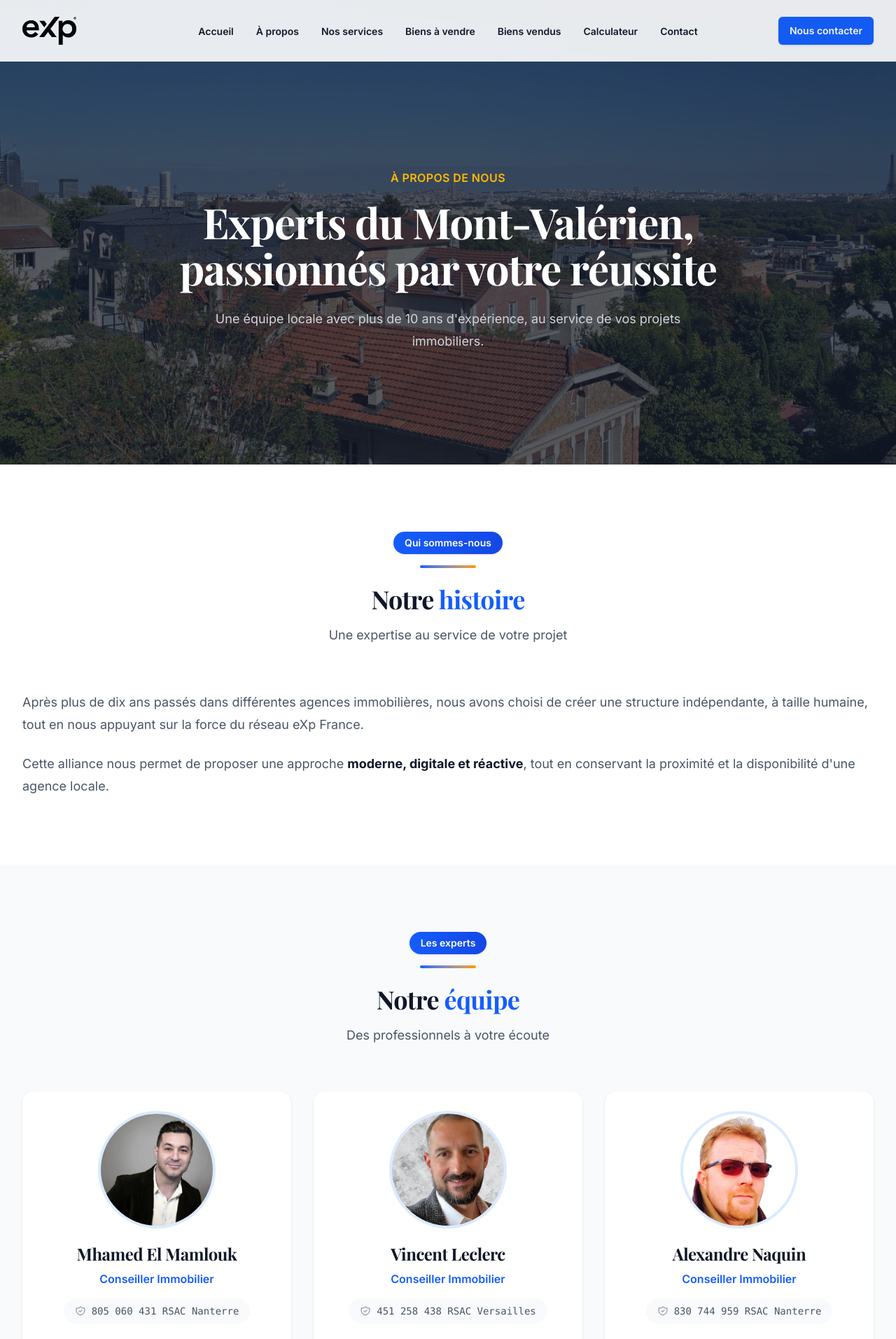
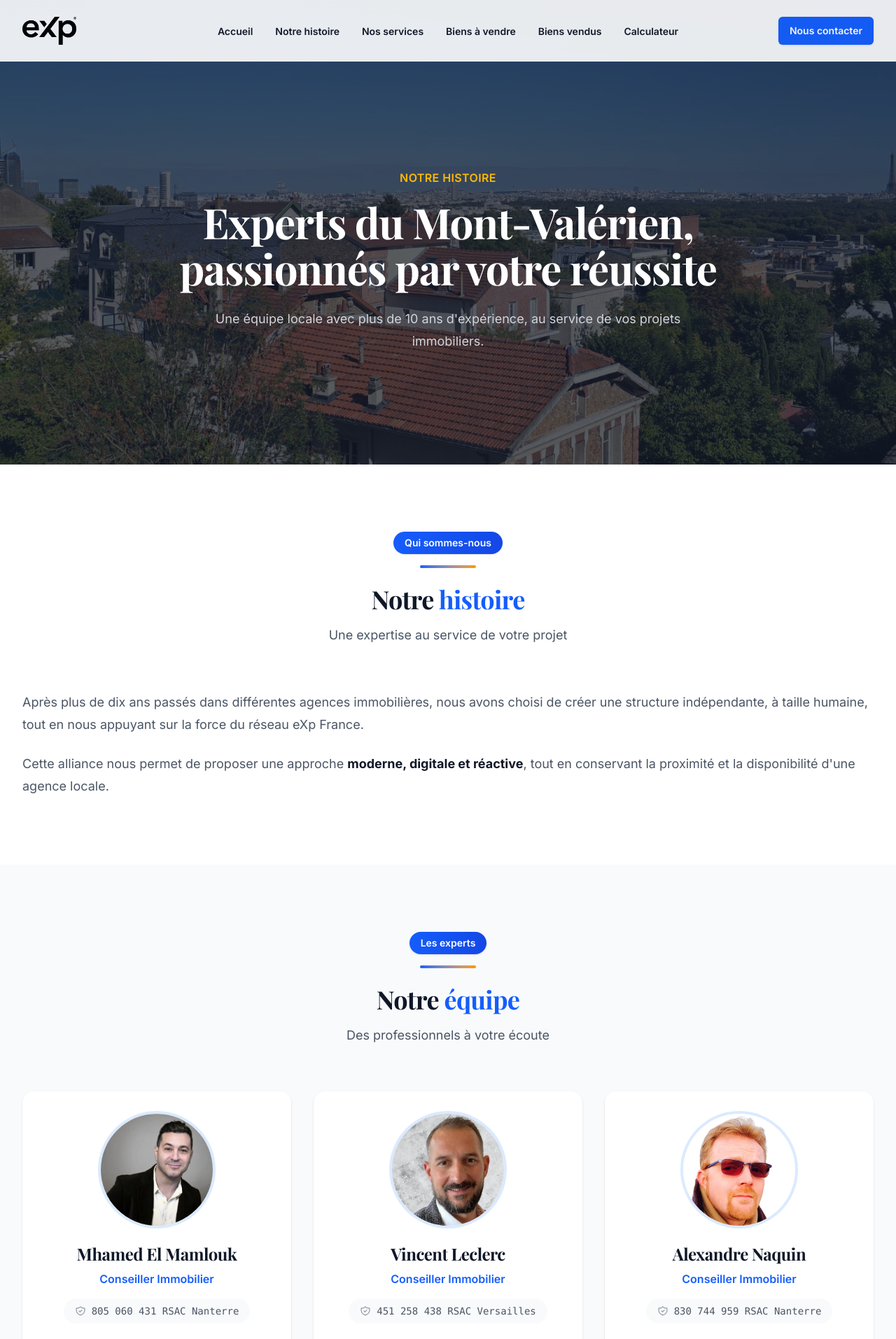
Before and after one commit to flowxt/immo92, a Next.js app: page /a-propos in a window 1280 px wide. Shown: the top 1914 px of the page at 70% size. Built offline with nearby package versions, Linux system fonts and the light colour scheme; a web font is replaced by a local one.

Commit message:
a propos

```diff
--- a/src/app/a-propos/page.js
+++ b/src/app/a-propos/page.js
@@ -118,7 +118,7 @@ export default function APropos() {
   return (
     <>
       <Hero
-        subtitle="À propos de nous"
+        subtitle="Notre histoire"
         title="Experts du Mont-Valérien, passionnés par votre réussite"
         description="Une équipe locale avec plus de 10 ans d'expérience, au service de vos projets immobiliers."
         imageSrc="/photos/mont-valerien.jpg"
@@ -196,7 +196,8 @@ export default function APropos() {
                       src={member.image}
                       alt={member.name}
                       fill
-                      className="object-cover"
+                      className="object-cover object-center"
+                      style={{ objectPosition: 'center 30%' }}
                       sizes="160px"
                     />
                   </motion.div>
--- a/src/app/biens-a-vendre/appartement-chatou-3-pieces/page.js
+++ b/src/app/biens-a-vendre/appartement-chatou-3-pieces/page.js
@@ -450,7 +450,8 @@ export default function AppartementChatou3Pieces() {
                       alt="Vincent LECLERC"
                       width={80}
                       height={80}
-                      className="rounded-full shadow-md"
+                      className="rounded-full shadow-md object-cover"
+                      style={{ objectPosition: 'center 30%' }}
                     />
                     <div>
                       <div className="font-bold text-gray-900">
--- a/src/app/biens-a-vendre/maison-nanterre-mont-valerien-jardin/page.js
+++ b/src/app/biens-a-vendre/maison-nanterre-mont-valerien-jardin/page.js
@@ -453,7 +453,8 @@ export default function MaisonNanterreMontValerienJardin() {
                       alt="Vincent LECLERC"
                       width={80}
                       height={80}
-                      className="rounded-full shadow-md"
+                      className="rounded-full shadow-md object-cover"
+                      style={{ objectPosition: 'center 30%' }}
                     />
                     <div>
                       <div className="font-bold text-gray-900">
--- a/src/app/biens-a-vendre/studio-carrieres-sur-seine/page.js
+++ b/src/app/biens-a-vendre/studio-carrieres-sur-seine/page.js
@@ -418,7 +418,8 @@ export default function StudioCarrieresSurSeine() {
                       alt="Vincent LECLERC"
                       width={80}
                       height={80}
-                      className="rounded-full shadow-md"
+                      className="rounded-full shadow-md object-cover"
+                      style={{ objectPosition: 'center 30%' }}
                     />
                     <div>
                       <div className="font-bold text-gray-900">
--- a/src/app/biens-vendus/maison-bezons-proche-t2/page.js
+++ b/src/app/biens-vendus/maison-bezons-proche-t2/page.js
@@ -406,7 +406,8 @@ export default function MaisonBezonsProcheT2() {
                         alt="Vincent LECLERC"
                         width={80}
                         height={80}
-                        className="rounded-full shadow-md"
+                        className="rounded-full shadow-md object-cover"
+                        style={{ objectPosition: 'center 30%' }}
                       />
                       <div>
                         <div className="font-bold text-gray-900">
--- a/src/components/Header.js
+++ b/src/components/Header.js
@@ -22,12 +22,11 @@ export default function Header() {
 
   const navigation = [
     { name: 'Accueil', href: '/' },
-    { name: 'À propos', href: '/a-propos' },
+    { name: 'Notre histoire', href: '/a-propos' },
     { name: 'Nos services', href: '/nos-services' },
     { name: 'Biens à vendre', href: '/biens-a-vendre' },
     { name: 'Biens vendus', href: '/biens-vendus' },
     { name: 'Calculateur', href: '/calculateur' },
-    { name: 'Contact', href: '/contact' },
   ];
 
   return (
```
Also changed, not shown: src/app/biens-a-vendre/appartement-boulogne-centre/page.js (line endings or trailing spaces).
